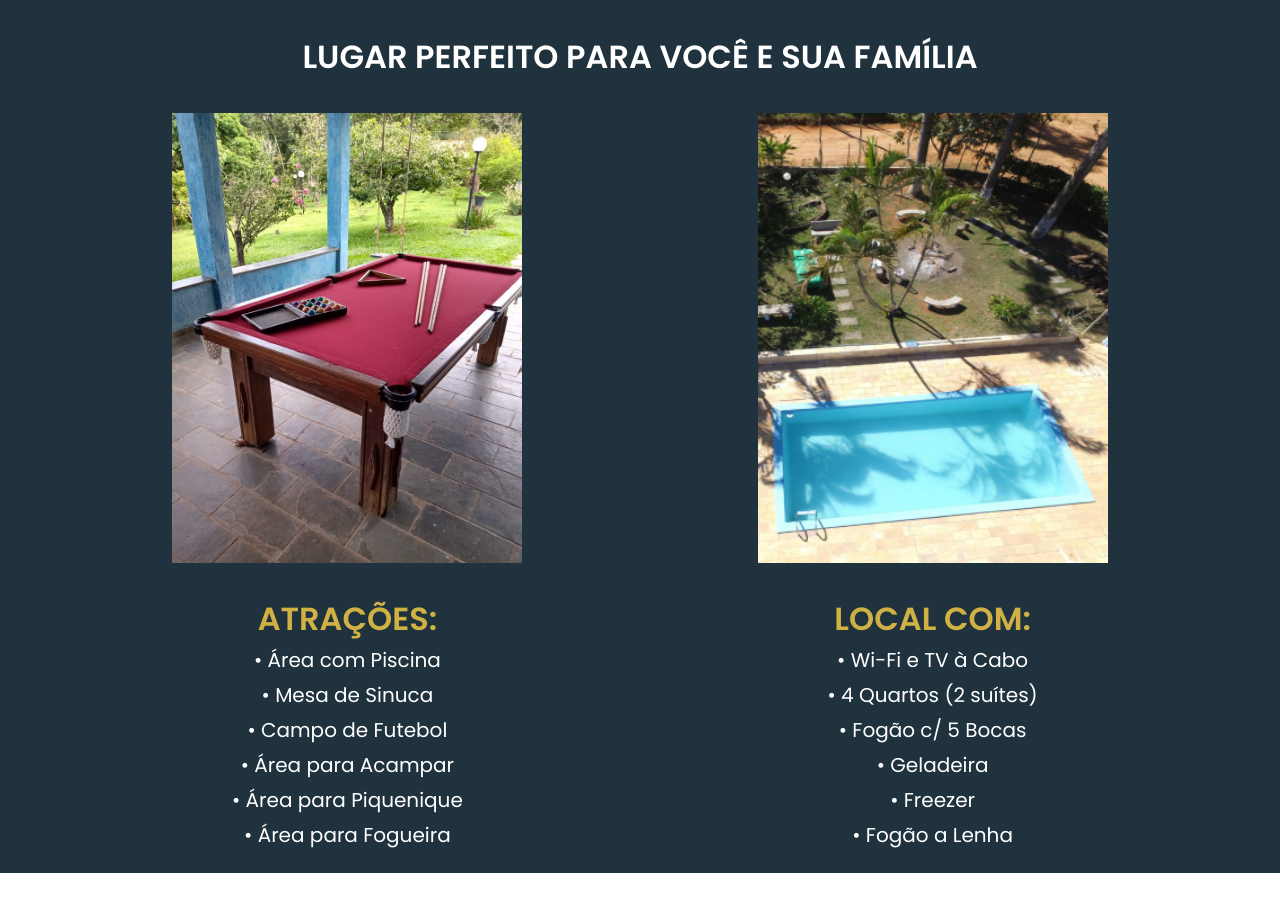
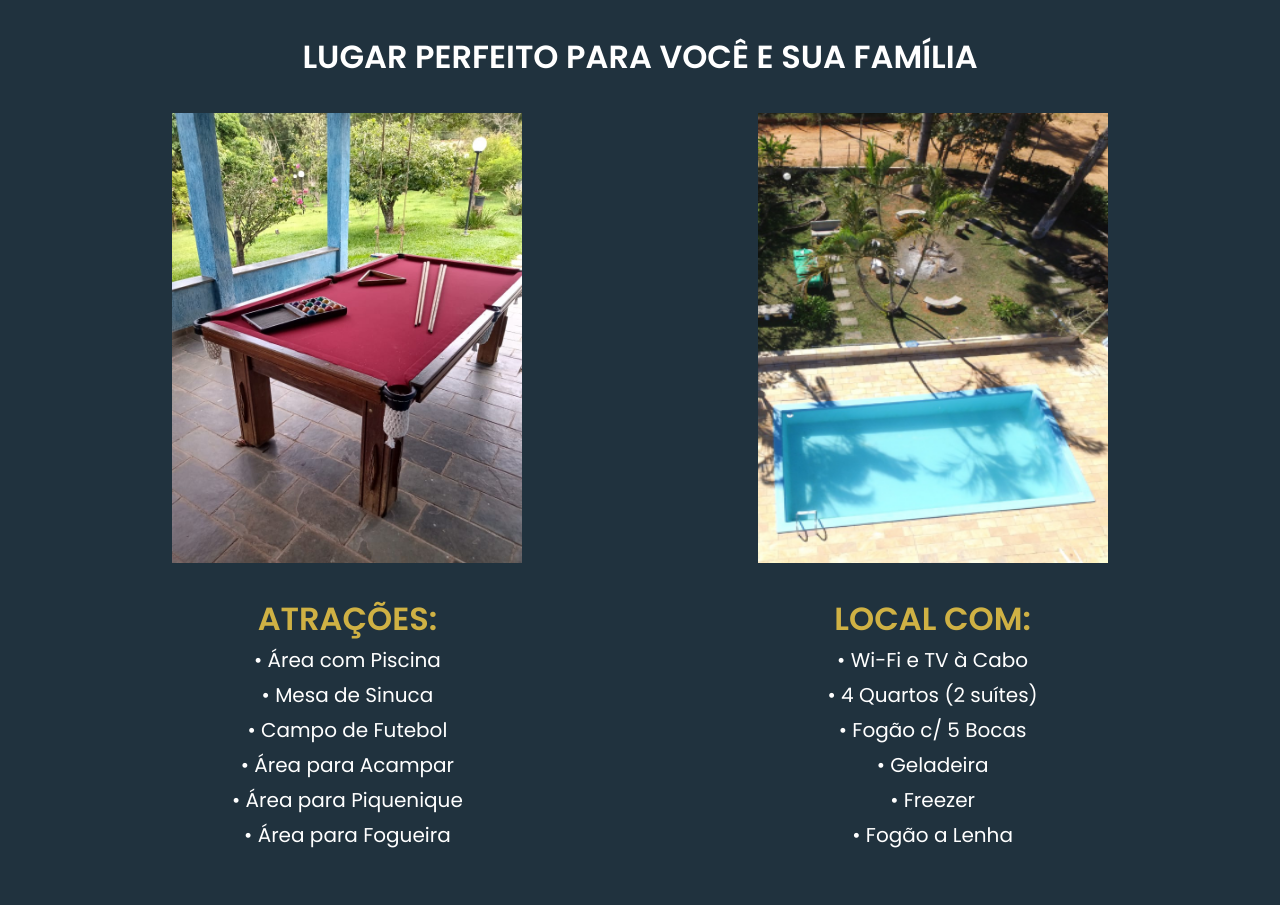
Before and after one commit to leuzaoo/pedacinho-do-ceu, a website: page index.html in a window 1280 px wide. Shown: the part 1032-1937 px from the top of the page. Before the commit the page ends 1905 px from the top, so only its background shows below. Drawn offline with nearby package versions, Linux system fonts and the light colour scheme.

Commit message:
Update and add bg on to footer

```diff
--- a/scss/style.scss
+++ b/scss/style.scss
@@ -372,6 +372,10 @@ img {
     font-size: 60px;
   }
 
+.image-img{
+  padding-bottom: 32px;
+}
+
   .place-title {
     padding: 0;
     font-size: 32px;
@@ -413,4 +417,6 @@ img {
     font-size: 20px;
     line-height: 175%;
   }
+
+
 }
```
Also changed, not shown: index.html (+2 -0 lines), css/style.css, 2 other files.
